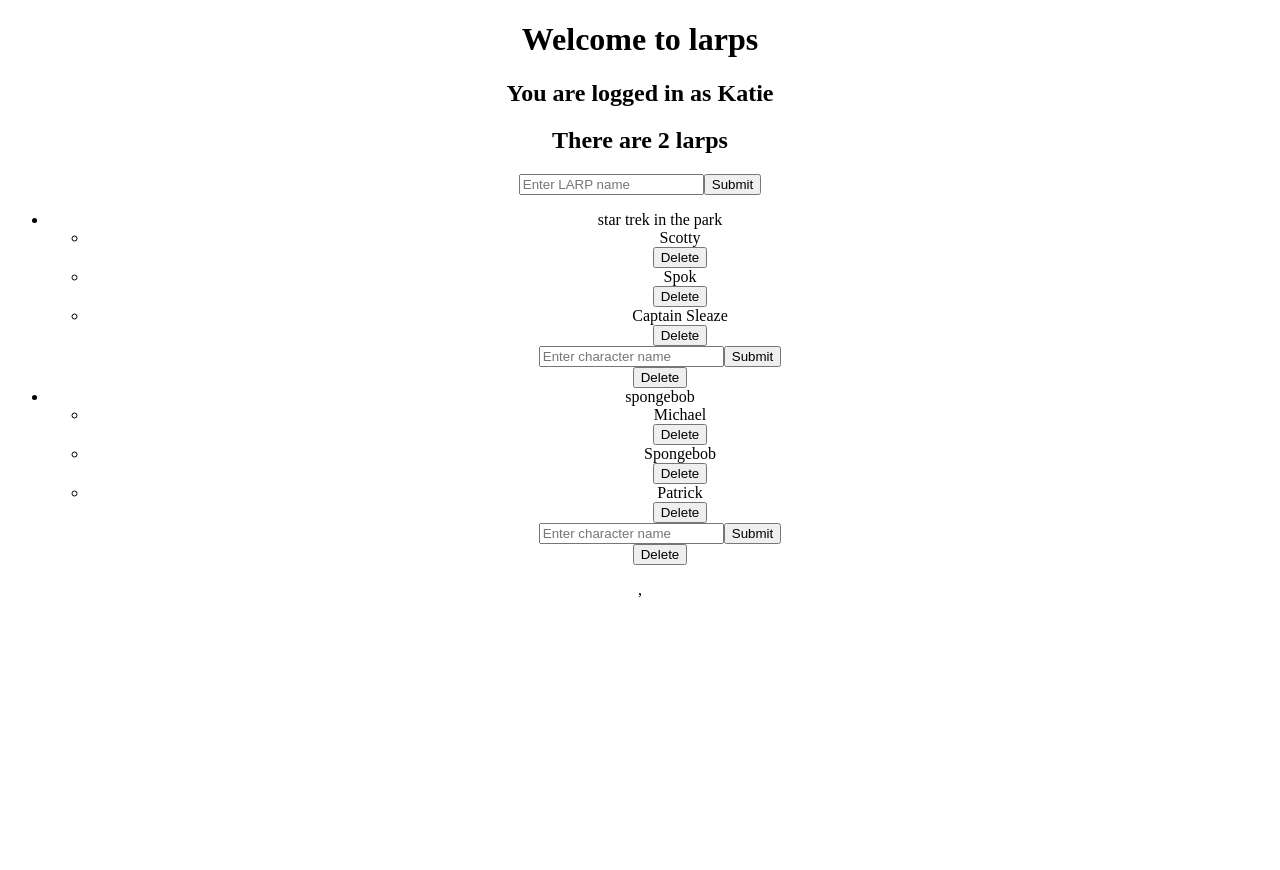
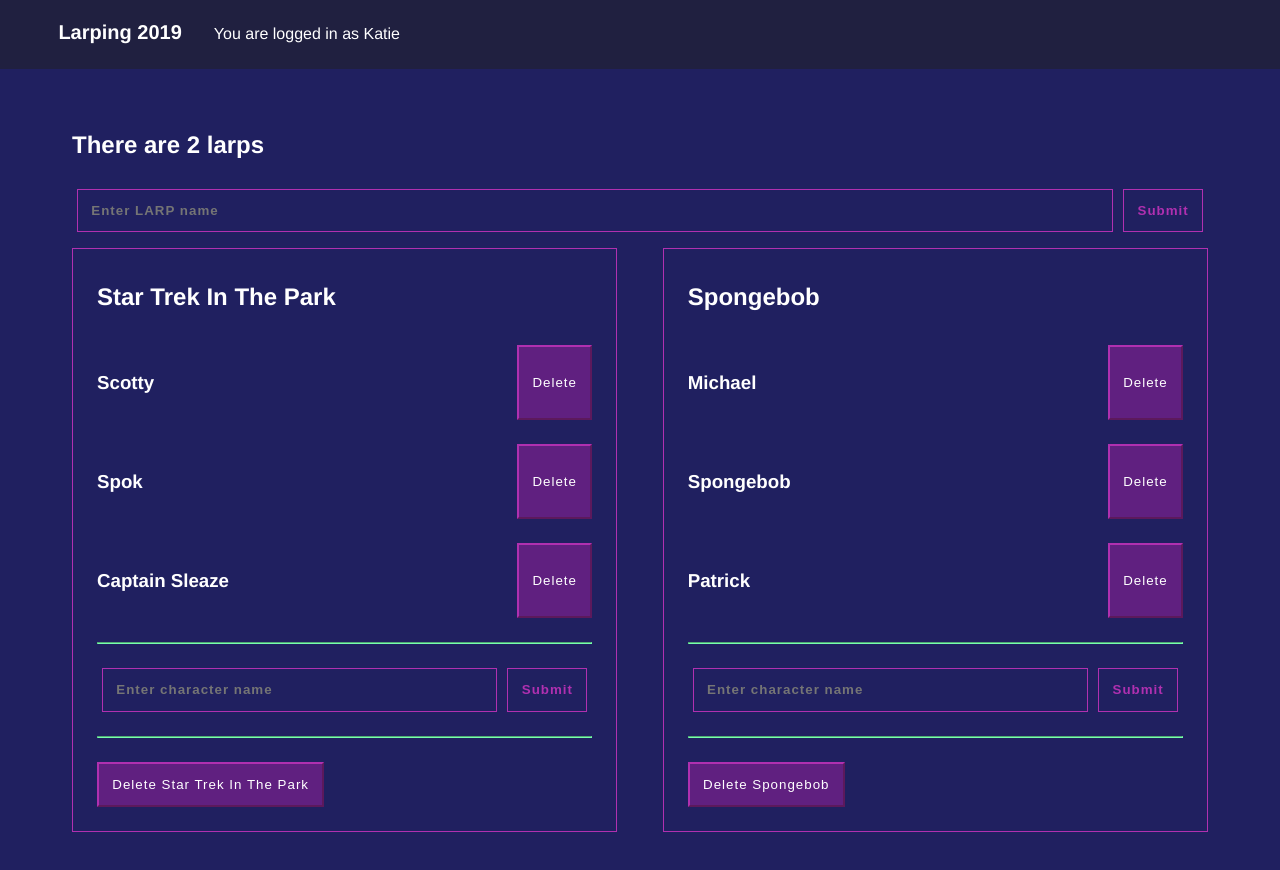
Before and after one commit to KatieWright26/larps-react, a React app: page / in a window 1280 px wide. Shown: the top 870 px of the page. Before the commit the page ends 800 px from the top, so only its background shows below. Built offline with nearby package versions, Linux system fonts and the light colour scheme.

Commit message:
impliment basic styled-components to unify styles with larping-2019

```diff
--- a/components/Character.js
+++ b/components/Character.js
@@ -1,6 +1,6 @@
 import React from 'react';
 import PropTypes from 'prop-types';
 
-const Character = props => <li>{props.character.name}</li>;
+const Character = props => <h3>{props.character.name}</h3>;
 
 export default Character;
--- a/components/CreateCharacter.js
+++ b/components/CreateCharacter.js
@@ -1,4 +1,5 @@
 import React, { Component } from 'react';
+import Form from './styles/Form';
 
 class CreateCharacter extends Component {
   constructor(props) {
@@ -16,7 +17,7 @@ class CreateCharacter extends Component {
   render() {
     return (
       <div>
-        <form
+        <Form
           onSubmit={e => {
             e.preventDefault();
             this.props.createCharacter(this.state);
@@ -30,7 +31,7 @@ class CreateCharacter extends Component {
             placeholder="Enter character name"
           />
           <input type="submit"></input>
-        </form>
+        </Form>
       </div>
     );
   }
--- a/components/CreateLarp.js
+++ b/components/CreateLarp.js
@@ -1,4 +1,5 @@
 import React, { Component } from 'react';
+import Form from './styles/Form';
 
 class CreateLarp extends Component {
   constructor(props) {
@@ -15,7 +16,7 @@ class CreateLarp extends Component {
   render() {
     return (
       <div>
-        <form
+        <Form
           onSubmit={e => {
             e.preventDefault();
             this.props.createLarp(this.state);
@@ -30,7 +31,7 @@ class CreateLarp extends Component {
             value={this.state.name}
           />
           <input type="submit" />
-        </form>
+        </Form>
       </div>
     );
   }
--- a/components/DeleteLarp.js
+++ b/components/DeleteLarp.js
@@ -1,7 +1,9 @@
 import React, { Component } from 'react';
 
 const DeleteLarp = props => (
-  <button onClick={() => props.deleteLarp(props.larp)}>Delete</button>
+  <button type="button" onClick={() => props.deleteLarp(props.larp.id)}>
+    Delete {props.larp.name}
+  </button>
 );
 
 export default DeleteLarp;
--- /dev/null
+++ b/components/Header.js
@@ -0,0 +1,19 @@
+import React, { Component } from 'react';
+import NavBar from './styles/NavBar';
+
+const Header = props => (
+  <NavBar>
+    <ul>
+      <li>
+        <strong>
+          <a href="/">Larping 2019</a>
+        </strong>
+      </li>
+      <li>
+        <p>You are logged in as {props.user.name}</p>
+      </li>
+    </ul>
+  </NavBar>
+);
+
+export default Header;
--- a/components/Larp.js
+++ b/components/Larp.js
@@ -1,5 +1,5 @@
 import React from 'react';
 
-const Larp = props => <li>{props.name}</li>;
+const Larp = props => <h2>{props.name}</h2>;
 
 export default Larp;
--- a/components/app.js
+++ b/components/app.js
@@ -1,12 +1,16 @@
 import React, { Component } from 'react';
 import { connect } from 'react-redux';
 import PropTypes from 'prop-types';
+import Header from './Header';
 import Larp from './Larp';
 import DeleteLarp from './DeleteLarp';
 import CreateLarp from './CreateLarp';
 import CreateCharacter from './CreateCharacter';
 import Character from './Character';
 import DeleteCharacter from './DeleteCharacter';
+import { Page, PageInner } from './styles/Page';
+import { LarpItem, LarpList } from './styles/Larps';
+import { CharacterSection, CharacterArticle } from './styles/Characters';
 
 const mapStateToProps = state => ({
   larps: state.larps,
@@ -42,37 +46,40 @@ class App extends Component {
       deleteCharacter,
     } = this.props;
     return (
-      <div>
-        <h1>Welcome to {this.props.name}</h1>
-
-        <h2>You are logged in as {user.name}</h2>
-
+      <Page>
+        <Header user={user} />
+        <PageInner>
+          <article>
             <h2>There are {larps.length} larps</h2>
             <CreateLarp createLarp={createLarp} />
-        <ul>
+            <LarpList>
               {larps.map(larp => (
-            <div key={larp.id}>
+                <LarpItem key={larp.id}>
                   <Larp name={larp.name} />
-              <ul>
+                  <CharacterSection>
                     {larp.characters.map(character => (
-                  <div key={character.id}>
+                      <CharacterArticle key={character.id}>
                         <Character larp={larp} character={character} />
                         <DeleteCharacter
                           character={character.id}
                           deleteCharacter={deleteCharacter}
                         />
-                  </div>
+                      </CharacterArticle>
                     ))}
-              </ul>
+                  </CharacterSection>
+                  <hr />
                   <CreateCharacter
                     larp={larp.id}
                     createCharacter={createCharacter}
                   />
-              <DeleteLarp larp={larp.id} deleteLarp={deleteLarp} />
-            </div>
+                  <hr />
+                  <DeleteLarp larp={larp} deleteLarp={deleteLarp} />
+                </LarpItem>
               ))}
-        </ul>
-      </div>
+            </LarpList>
+          </article>
+        </PageInner>
+      </Page>
     );
   }
 }
--- /dev/null
+++ b/components/styles/Characters.js
@@ -0,0 +1,11 @@
+import styled from 'styled-components';
+
+const CharacterSection = styled.section``;
+const CharacterArticle = styled.article`
+  text-transform: capitalize;
+  display: flex;
+  justify-content: space-between;
+  margin: 1.5em 0;
+`;
+
+export { CharacterArticle, CharacterSection };
--- /dev/null
+++ b/components/styles/Form.js
@@ -0,0 +1,57 @@
+import styled from 'styled-components';
+// $base-dark: #202040;
+// $base-dark-contrast: #602080;
+// $base-mid: #202060;
+// $base-mid-contrast: #b030b0;
+// $dark-theme-link: #77FFAE;
+// $dark-theme-warning-link: #FF471B;
+
+const Form = styled.form`
+  border-color: #b030b0;
+  display: flex;
+  h2,
+  p,
+  label {
+    color: white;
+  }
+
+  label {
+    letter-spacing: 1px;
+    font-style: normal;
+  }
+
+  a {
+    color: #b030b0;
+    &:hover {
+      color: lighten(#b030b0, 10%);
+    }
+  }
+  input,
+  textarea,
+  select {
+    background-color: #202060;
+    border: 1px solid #b030b0;
+    color: #b030b0;
+    font-weight: bold;
+    letter-spacing: 1px;
+    padding: 1em;
+    margin: 0 5px;
+    flex: 2 1 auto;
+    &:focus,
+    &:hover {
+      box-shadow: 0 0 5px #b030b0;
+      outline: #b030b0;
+    }
+  }
+
+  input[type='submit'] {
+    flex: 0 1 auto;
+  }
+  input[type='submit']:hover {
+    background-color: #602080;
+    cursor: pointer;
+    color: white;
+  }
+`;
+
+export default Form;
--- /dev/null
+++ b/components/styles/Larps.js
@@ -0,0 +1,25 @@
+import styled from 'styled-components';
+
+const LarpList = styled.ul`
+  display: flex;
+  flex-wrap: wrap;
+  justify-content: space-between;
+  list-style: none;
+  padding: 0;
+`;
+
+const LarpItem = styled.li`
+  border: 1px solid #b030b0;
+  flex: 1 1 auto;
+  max-width: 48%;
+  padding: 1.5em;
+  text-transform: capitalize;
+  h2 {
+    margin: 0em;
+  }
+  ul {
+    list-style: none;
+  }
+`;
+
+export { LarpItem, LarpList };
--- /dev/null
+++ b/components/styles/NavBar.js
@@ -0,0 +1,27 @@
+import styled from 'styled-components';
+
+const NavBar = styled.div`
+  background-color: #202040;
+  padding: 0.15rem;
+  width: 100%;
+  -webkit-box-align: center;
+  ul {
+    list-style: none;
+    display: flex;
+    flex: 1 1 auto;
+    align-items: baseline;
+    margin: 0;
+    li {
+      text-decoration: none;
+      padding: 0 1em;
+      a {
+        color: white;
+      }
+      strong a {
+        font-size: 1.25em;
+      }
+    }
+  }
+`;
+
+export default NavBar;
--- /dev/null
+++ b/components/styles/Page.js
@@ -0,0 +1,24 @@
+import styled from 'styled-components';
+// $base-dark: #202040;
+// $base-dark-contrast: #602080;
+// $base-mid: #202060;
+// $base-mid-contrast: #b030b0;
+// $dark-theme-link: #77FFAE;
+// $dark-theme-warning-link: #FF471B;
+
+const Page = styled.div`
+  padding: 0;
+  margin: 0;
+  display: flex;
+  flex-direction: column;
+`;
+
+const PageInner = styled.section`
+  max-width: 1200px;
+  width: 100%;
+  padding: 2em;
+  margin: 0 auto;
+  flex: 1 1 auto;
+`;
+
+export { Page, PageInner };
--- a/index.css
+++ b/index.css
@@ -1,3 +1,54 @@
-main {
-  text-align: center;
+/*
+$base-dark: #202040;
+$base-dark-contrast: #602080;
+$base-mid: #202060;
+$base-mid-contrast: #b030b0;
+$dark-theme-link: #77FFAE;
+$dark-theme-warning-link: #FF471B; */
+
+hr {
+  border-color: #77FFAE;
+  margin: 1.5em auto;
 }
+
+html {
+  box-sizing: border-box;
+  font-size: 16px;
+}
+*, *:before, *:after {
+  box-sizing: inherit;
+}
+body {
+  background-color: #202060;
+  color: white;
+  font-size: 1rem;
+  font-family: Helvetica, sans-serif;
+  height: 100%;
+  line-height: 2;
+  margin: 0;
+  padding: 0;
+  width: 100%;
+  }
+  a {
+    color: #77FFAE;
+    text-decoration: none;
+  }
+
+  button {
+    background-color: #602080;
+    border-color: #b030b0;
+    color: white;
+    cursor: pointer;
+    letter-spacing: 1px;
+    padding: 1em;
+    text-decoration: none;
+    text-transform: capitalize;
+  }
+  button:hover {
+    background-color: #b030b0;
+    box-shadow: 0 0 5px #b030b0;
+    font-weight: bold;
+  }
+  button:focus {
+    box-shadow: 0 0 5px #b030b0;
+  }
```
Also changed, not shown: package.json (+5 -3 lines), 1 other file. Lines whose indentation alone changed are shown as unchanged.
